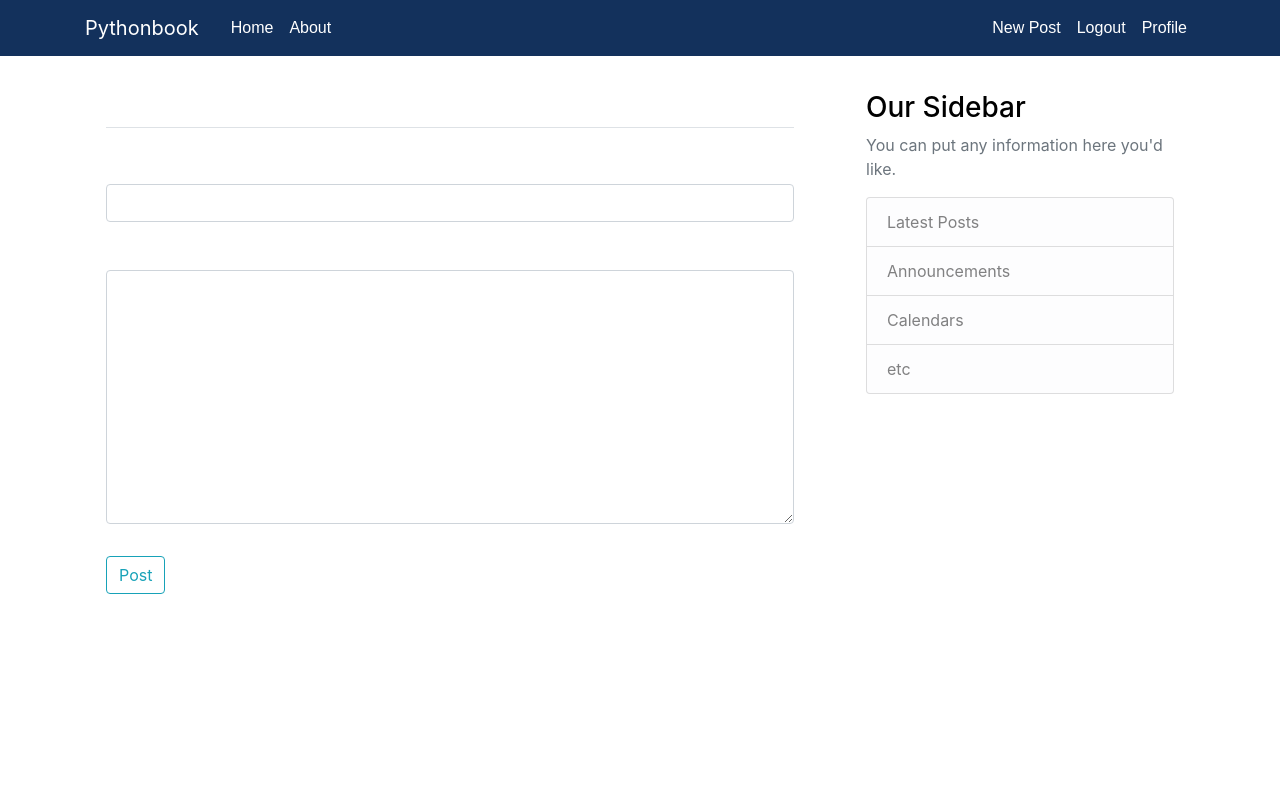
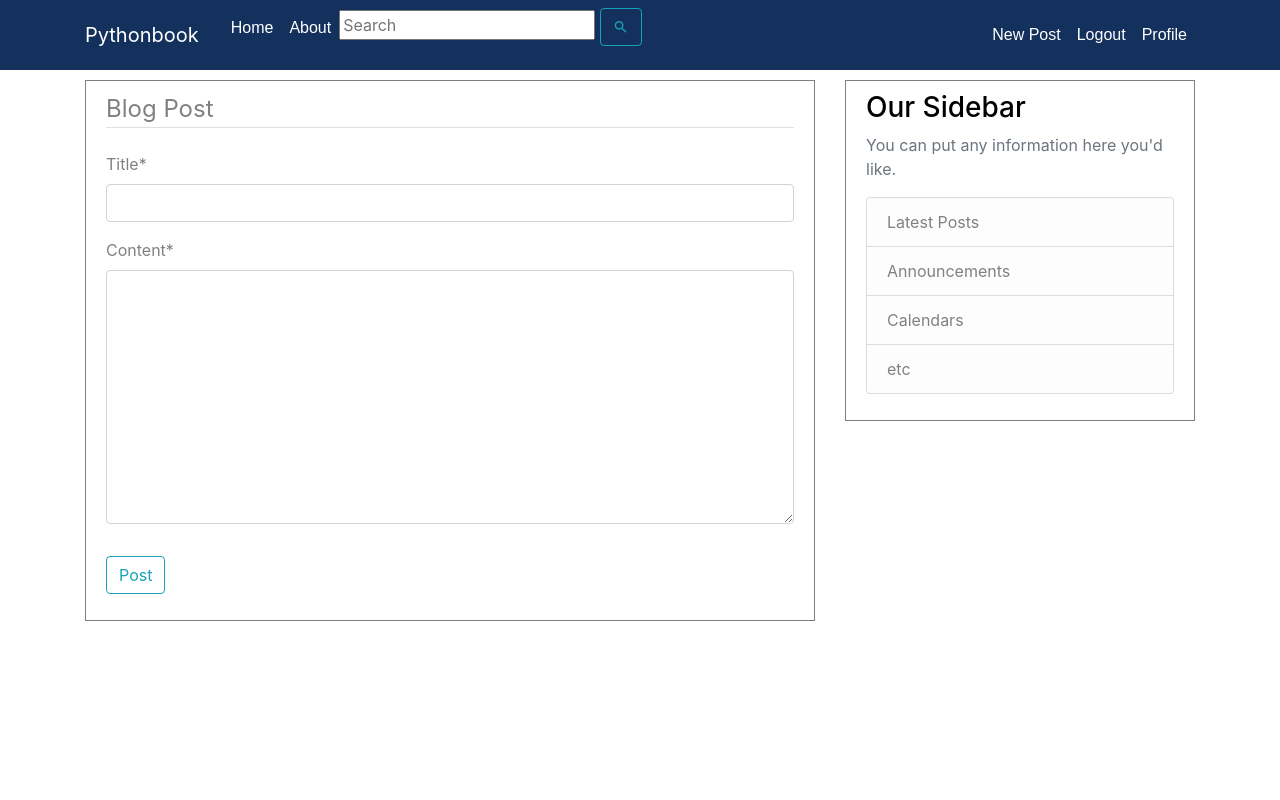
Before and after one commit to robsonvpires/SocialNetwork, a Django app: page /post/new/ in a window 1280 px wide. Run offline with Django 3.2, Linux system fonts and the light colour scheme; a user stored in the database is signed in; some libraries are stand-ins or nearby versions.

Commit message:
incremented the search bar feature, it will show any post with the search term in content, design still lame

```diff
--- a/blog/models.py
+++ b/blog/models.py
@@ -7,13 +7,13 @@
 class Post(models.Model):
     title = models.CharField(max_length=100)
     content = models.TextField()
+
     date_posted = models.DateTimeField(default=timezone.now)
-    author = models.ForeignKey(User, on_delete=models.CASCADE)
+    author = models.ForeignKey(User, on_delete=models.CASCADE, related_name='author')
 
     # return the title as name of the object
     def __str__(self):
         return self.title
 
-
     def get_absolute_url(self):
         return reverse('post-detail', kwargs={'pk': self.pk})
--- a/blog/static/blog/main.css
+++ b/blog/static/blog/main.css
@@ -1,10 +1,10 @@
 body {
   background: white;
-  color: white;
+  color: grey;
   margin-top: 5rem;
 }
 
-h1, h2, h3, h4, h5, h6 {
+h1, h2, h3, h4, h5, h6{
   color: black;
 }
 
@@ -30,7 +30,7 @@
 }
 
 .content-section {
-  background: white;
+  color:grey;
   padding: 10px 20px;
   border: 1px solid;
   margin-bottom: 20px;
@@ -46,7 +46,7 @@
 }
 
 .article-content {
-  color: black;
+  color: grey;
   white-space: pre-line;
 }
 
@@ -82,4 +82,9 @@
 
 .account-heading {
   font-size: 2.5rem;
+
+
+.form-group{
+  color:grey;
+  background:red;
 }
--- a/blog/templates/blog/about.html
+++ b/blog/templates/blog/about.html
@@ -2,7 +2,7 @@
 
 {% block content %}
     <div>
-    <h1>About this blog</h1>
-    <p>blog created by me for practicing and studying proporses</p>
-        </div>
+        <h1>About this blog</h1>
+        <p>blog created by me for practicing and studying proporses</p>
+    </div>
 {% endblock content %}
--- a/blog/templates/blog/base.html
+++ b/blog/templates/blog/base.html
@@ -7,15 +7,18 @@
     <meta charset="utf-8">
     <meta name="viewport" content="width=device-width, initial-scale=1, shrink-to-fit=no">
 
+    <!-- Matelialize Icons -->
+    <link href="https://fonts.googleapis.com/icon?family=Material+Icons" rel="stylesheet">
+
     <!-- Bootstrap CSS -->
     <link rel="stylesheet" href="https://stackpath.bootstrapcdn.com/bootstrap/4.5.0/css/bootstrap.min.css" integrity="sha384-9aIt2nRpC12Uk9gS9baDl411NQApFmC26EwAOH8WgZl5MYYxFfc+NcPb1dKGj7Sk" crossorigin="anonymous">
 
     <link rel="stylesheet" type="text/css" href="{% static 'blog/main.css' %}">
 
     {% if title %}
-        <title>Title - {{ title }}</title>
+        <title>Pythonbook - {{ title }}</title>
     {% else %}
-        <title>Title</title>
+        <title>Pythonbook</title>
     {% endif %}
 </head>
 <body>
@@ -30,13 +33,19 @@
                 <div class="navbar-nav mr-auto">
                     <a class="nav-item nav-link" href="{% url 'blog-home' %}">Home</a>
                     <a class="nav-item nav-link" href="{% url 'blog-about' %}">About</a>
+                        <form class="nav-item" action="{% url 'blog-search' %}" method="get">
+                            <input type="text" name="search" placeholder="Search"/>
+                            <button class="btn btn-outline-info material-icons" type="submit">search</button>
+                        </form>
                 </div>
                 <!-- Navbar Right Side -->
                 <div class="navbar-nav">
                     {% if user.is_authenticated %}
+
                         <a class="nav-item nav-link" href="{% url 'post-create' %}">New Post</a>
                         <a class="nav-item nav-link" href="{% url 'logout' %}">Logout</a>
                         <a class="nav-item nav-link" href="{% url 'profile' %}">Profile</a>
+
                     {% else %}
                         <a class="nav-item nav-link" href="{% url 'login' %}">Login</a>
                         <a class="nav-item nav-link" href="{% url 'register' %}">Register</a>
--- a/blog/templates/blog/home.html
+++ b/blog/templates/blog/home.html
@@ -11,6 +11,8 @@
             </div>
             <h2><a class="article-title" href="{% url 'post-detail' post.id %}">{{ post.title }}</a></h2>
             <p class="article-content">{{ post.content }}</p>
+                <p class="article-content">{{ instance.likes.count }} Likes</p>
+
           </div>
         </article>
     {% endfor %}
@@ -23,7 +25,7 @@
         {% for num in page_obj.paginator.page_range %}
             {% if page_obj.number == num %}
                 <a class="btn btn-info mb-4" href="?page={{ num }}">{{ num }}</a>
-            {% elif num > page_obj.number|add:'-3' and num > page_obj.number|add:'3' %}
+            {% elif num > page_obj.number|add:'-3' and num < page_obj.number|add:'3' %}
                 <a class="btn btn-outline-info mb-4" href="?page={{ num }}">{{ num }}</a>
             {% endif %}
         {% endfor %}
--- a/blog/templates/blog/post_detail.html
+++ b/blog/templates/blog/post_detail.html
@@ -2,7 +2,7 @@
 
 {% block content %}
         <article class="media content-section">
-          <img class="rounded-circle article-img" src="{{ object.author.profile.image.url }}">
+          <img class="rounded article-img" src="{{ object.author.profile.image.url }}">
             <div class="media-body">
             <div class="article-metadata">
               <a class="mr-2" href="{% url 'user-posts' object.author.username %}">{{ object.author }}</a>
@@ -16,6 +16,7 @@
             </div>
             <h2 class="article-title">{{ object.title }}</h2>
             <p class="article-content">{{ object.content }}</p>
+              <p class="article-content">{{ instance.likes.count }} Likes</p>
           </div>
         </article>
 {% endblock content %}
--- a/blog/urls.py
+++ b/blog/urls.py
@@ -16,6 +16,8 @@
     path('post/new/', PostCreateView.as_view(), name='post-create'),
     path('post/<int:pk>/update/', PostUpdateView.as_view(), name='post-update'),
     path('post/<int:pk>/delete/', PostDeleteView.as_view(), name='post-delete'),
+    # path('search/', SearchPostListView, name='blog-search'),
+    path('search/', views.search, name='blog-search'),
     path('about/', views.about, name='blog-about'),
 ]
 
--- a/blog/views.py
+++ b/blog/views.py
@@ -1,14 +1,16 @@
 from django.shortcuts import render, get_object_or_404
 from django.contrib.auth.mixins import LoginRequiredMixin, UserPassesTestMixin
 from django.contrib.auth.models import User
+from django.shortcuts import render, redirect
 from django.views.generic import (
     ListView,
     DetailView,
     CreateView,
     UpdateView,
-    DeleteView
+    DeleteView,
 )
 from .models import Post
+from django.db.models import Q
 
 
 def home(request):
@@ -76,5 +78,13 @@
         return False
 
 
+def search(request):
+
+    if request.method == 'GET':
+        search_results = request.GET.get('search')
+        search_post = Post.objects.all().filter(content__contains=search_results)
+        return render(request, 'blog/search.html', {'search_post': search_post})
+
+
 def about(request):
     return render(request, 'blog/about.html', {'title': 'About'})
--- a/social_network/settings.py
+++ b/social_network/settings.py
@@ -108,7 +108,7 @@
 
 LANGUAGE_CODE = 'en-us'
 
-TIME_ZONE = 'UTC'
+TIME_ZONE = 'America/Sao_Paulo'
 
 USE_I18N = True
 
--- a/users/templates/users/login.html
+++ b/users/templates/users/login.html
@@ -3,7 +3,7 @@
 
 {% block content %}
     <div class="content-section">
-        <form method="POST">
+        <form  method="POST">
             {% csrf_token %}
             <fieldset class="form-group">
                 <legend class="border-bottom mb-4">Log In</legend>
```
Also changed, not shown: blog/templates/blog/search.html (added, +66 -0 lines), blog/admin.py (line endings or trailing spaces), blog/migrations/0001_initial.py (added), blog/migrations/0002_auto_20200619_1652.py (added), db.sqlite3, media/profile_pics/98282573_101878021510718_1856283034780998220_n_3dclGgQ.jpg (added), users/forms.py (line endings or trailing spaces), users/models.py (line endings or trailing spaces).
